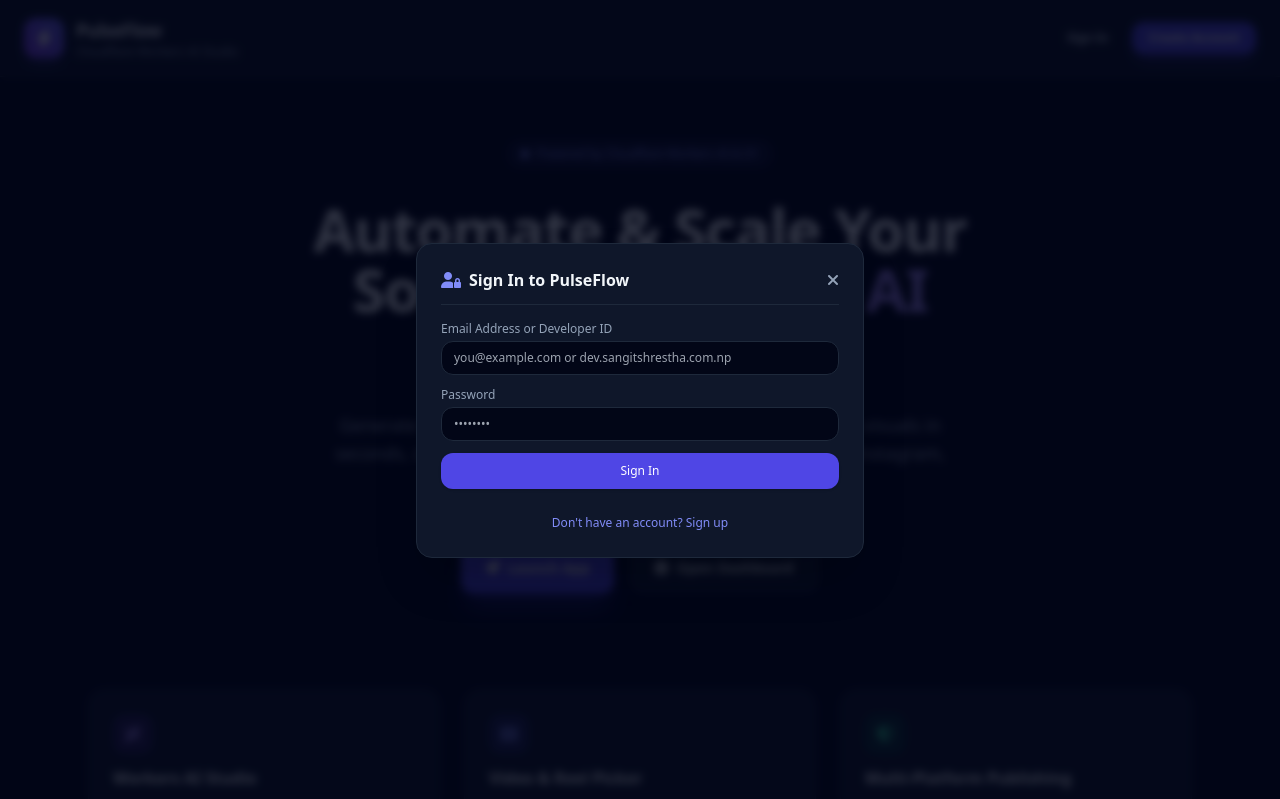
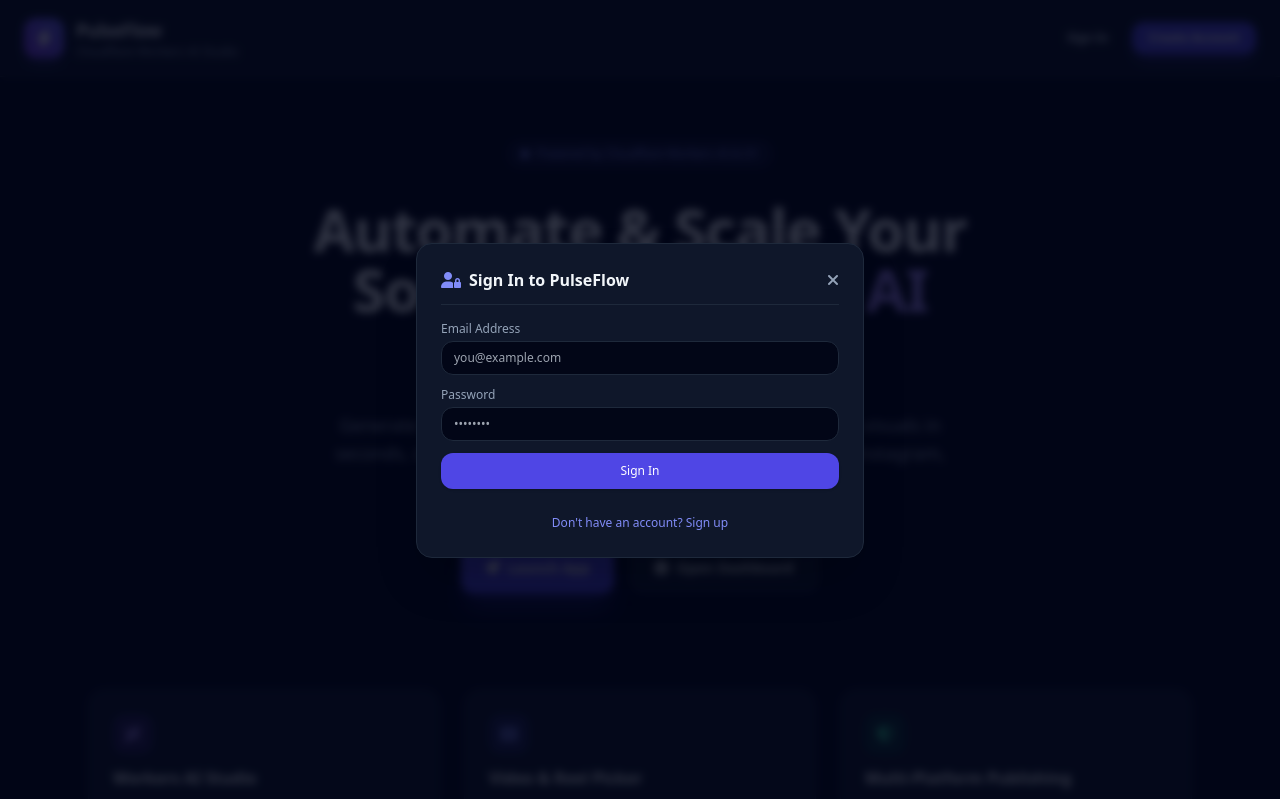
Before and after one commit to MrHakku/pulseflow, a plain HTML site: page public/index.html in a window 1280 px wide. Both pictures are taken after a click on the button "Sign In". Shown: the top 799 px of the page. Drawn offline with nearby package versions, Linux system fonts and the light colour scheme.

```diff
--- a/public/index.html
+++ b/public/index.html
@@ -102,8 +102,8 @@
                     <input type="text" id="auth-name" placeholder="John Doe" class="w-full bg-slate-950 border border-slate-800 rounded-xl px-3 py-2 text-xs text-slate-100 focus:outline-none focus:border-indigo-500">
                 </div>
                 <div>
-                    <label class="block text-xs font-medium text-slate-400 mb-1">Email Address or Developer ID</label>
-                    <input type="text" id="auth-email" placeholder="you@example.com or dev.sangitshrestha.com.np" class="w-full bg-slate-950 border border-slate-800 rounded-xl px-3 py-2 text-xs text-slate-100 focus:outline-none focus:border-indigo-500">
+                    <label class="block text-xs font-medium text-slate-400 mb-1">Email Address</label>
+                    <input type="text" id="auth-email" placeholder="you@example.com" class="w-full bg-slate-950 border border-slate-800 rounded-xl px-3 py-2 text-xs text-slate-100 focus:outline-none focus:border-indigo-500">
                 </div>
                 <div>
                     <label class="block text-xs font-medium text-slate-400 mb-1">Password</label>
```
